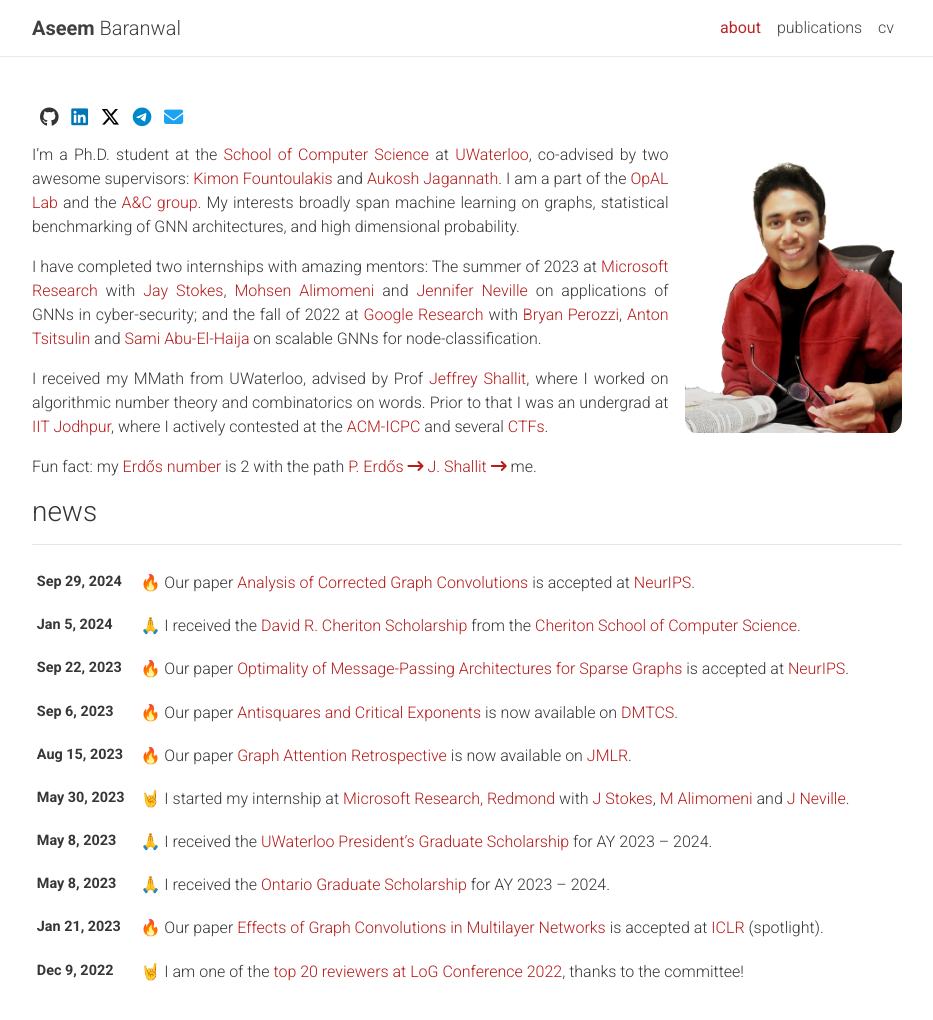
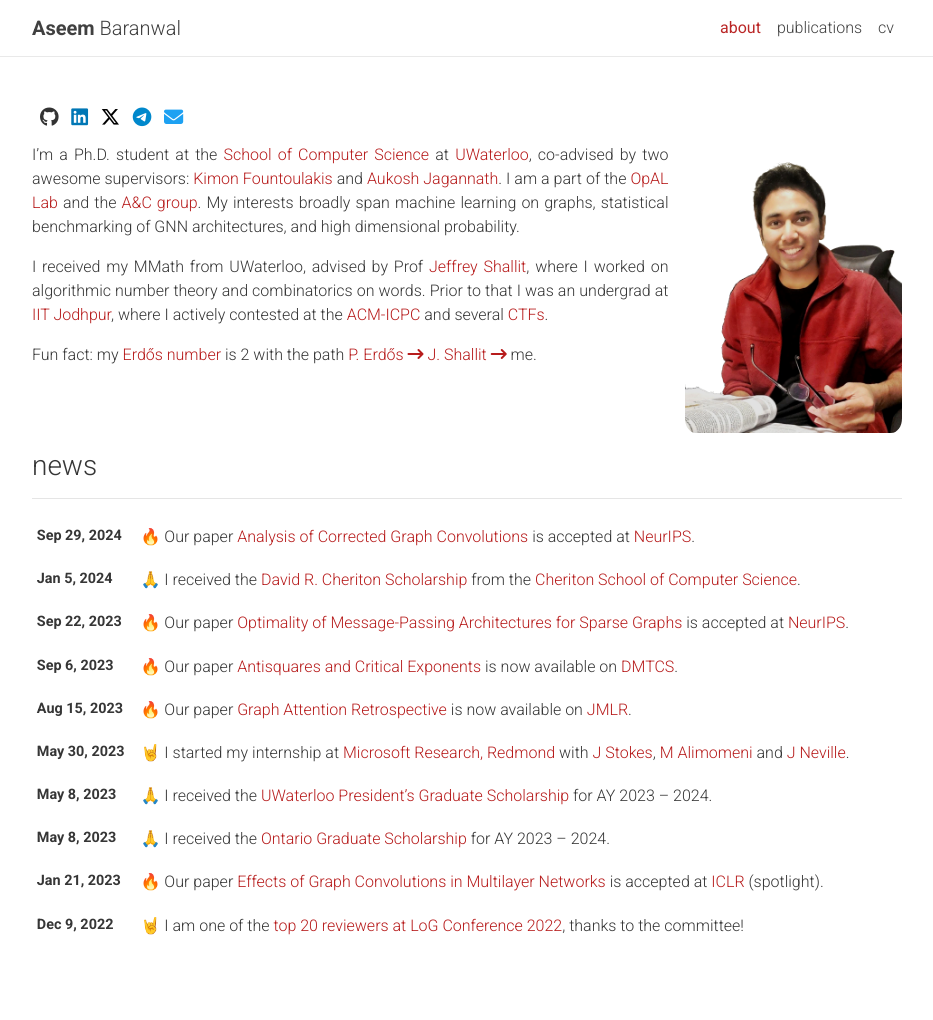
Before and after one commit to aseemrb/aseemrb.github.io, a Jekyll site: the page built from _pages/about.md, in a window 1280 px wide and 1033 px high. Shown: the top 1020 px of the window, without its empty margins (173-1106 px from the left). Built offline with Jekyll 4.4.1, drawn with Linux system fonts in a browser that asks for light colours; nearby versions of some CDN libraries; emoji names are drawn with the system emoji font; a style sheet for code colours, icons or effects is not loaded.

Commit message:
CV update

```diff
--- a/_pages/about.md
+++ b/_pages/about.md
@@ -16,8 +16,6 @@ social: false  # includes social icons at the bottom of the page
 
 I'm a Ph.D. student at the [School of Computer Science](https://cs.uwaterloo.ca/) at [UWaterloo](https://uwaterloo.ca/), co-advised by two awesome supervisors: [Kimon Fountoulakis](https://scholar.google.ca/citations?user=K-SafJUAAAAJ) and [Aukosh Jagannath](https://aukosh.github.io/). I am a part of the [OpAL Lab](https://opallab.ca/) and the [A&C group](https://algcomp.uwaterloo.ca/). My interests broadly span machine learning on graphs, statistical benchmarking of GNN architectures, and high dimensional probability.
 
-I have completed two internships with amazing mentors: The summer of 2023 at [Microsoft Research](https://www.microsoft.com/en-us/research/lab/microsoft-research-redmond/) with [Jay Stokes](https://www.microsoft.com/en-us/research/people/jstokes/), [Mohsen Alimomeni](https://www.linkedin.com/in/mohsenam/) and [Jennifer Neville](https://jenneville.github.io/) on applications of GNNs in cyber-security; and the fall of 2022 at [Google Research](https://research.google/teams/graph-mining/) with [Bryan Perozzi](http://www.perozzi.net/), [Anton Tsitsulin](http://tsitsul.in/) and [Sami Abu-El-Haija](https://samihaija.github.io/) on scalable GNNs for node-classification.
-
 I received my MMath from UWaterloo, advised by Prof [Jeffrey Shallit](https://cs.uwaterloo.ca/~shallit/), where I worked on algorithmic number theory and combinatorics on words. Prior to that I was an undergrad at [IIT Jodhpur](http://iitj.ac.in/), where I actively contested at the [ACM-ICPC](https://icpc.global/) and several [CTFs](https://ctftime.org/ctf-wtf/).
 
 <!-- In my free time I [sketch](), [play board games](), or play my [keys or guitar](). -->
```
Also changed, not shown: 1 other file.
